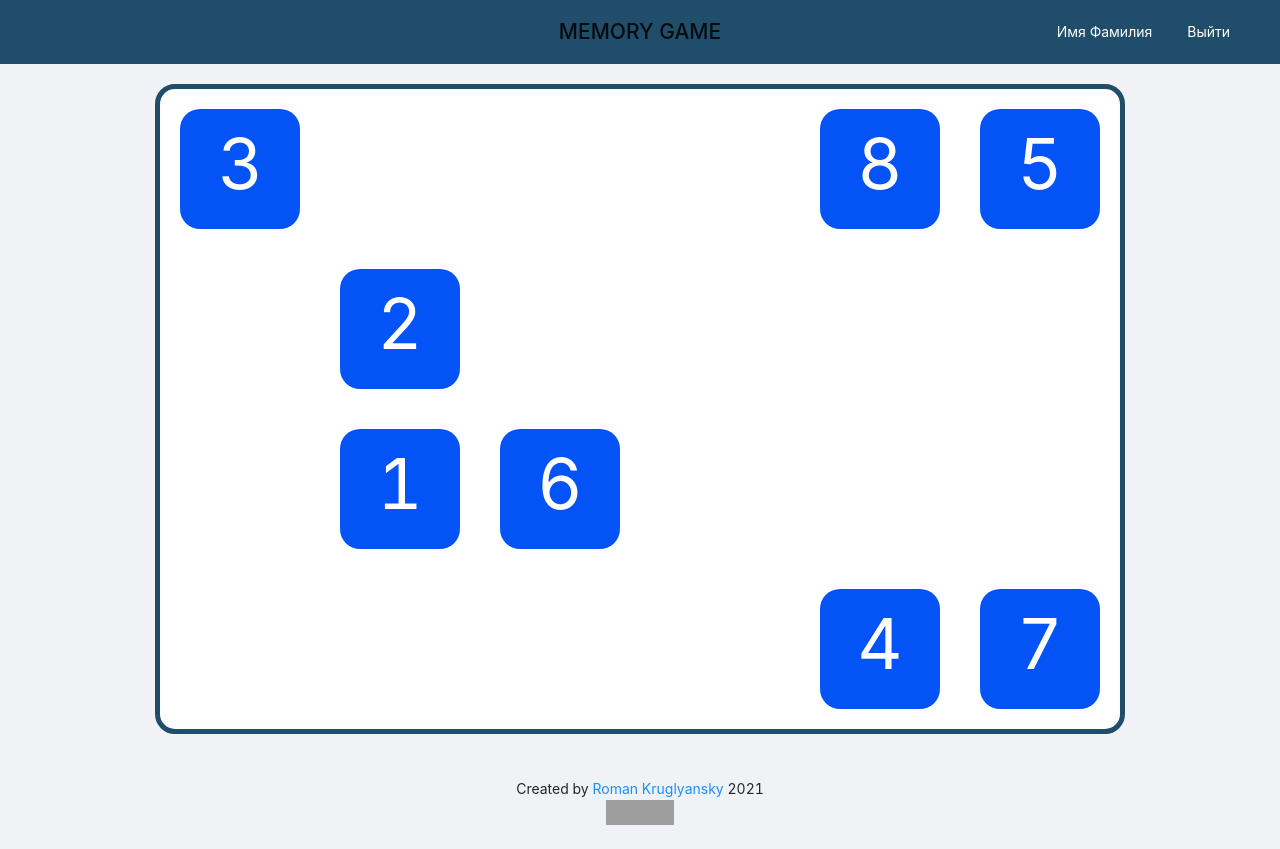
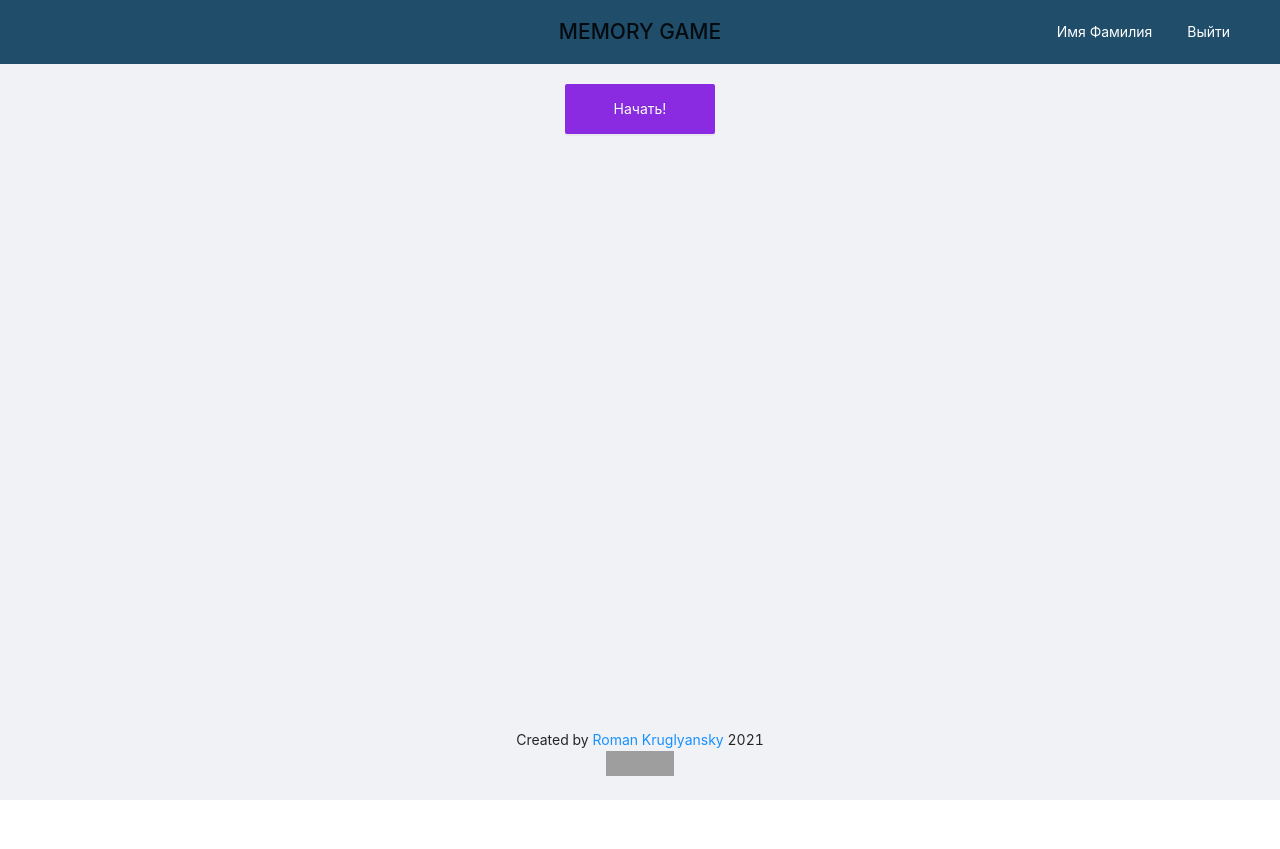
Before and after one commit to Kruglyanski/react-game, a React (Create React App) app in the folder client/: page / in a window 1280 px wide. After the commit the page ends 800 px from the top, so only its background shows below. Built offline with nearby package versions, Linux system fonts and the light colour scheme; grey boxes are pictures that could not be loaded.

Commit message:
feat: add button start game

```diff
--- a/client/src/components/Card/Card.css
+++ b/client/src/components/Card/Card.css
@@ -9,11 +9,11 @@
 /*.card:hover .flippingContainer {*/
 /*    transform: rotateY(180deg);*/
 /*}*/
-.card.activeCard .flippingContainer{
+.card.hiddenCard .flippingContainer{
     transform: rotateY(180deg);
 }
 
-.card.errorCard .front{
+.errorCard .front{
     background-color: crimson!important;
 }
 
--- a/client/src/components/Card/Card.tsx
+++ b/client/src/components/Card/Card.tsx
@@ -1,37 +1,53 @@
-import React, {useState} from 'react'
+import React, {useEffect, useState} from 'react'
 import './Card.css'
 import {useDispatch, useSelector} from 'react-redux'
 import {setCurrentGameNumber, setIsError} from '../../redux/gameReducer'
 import {RootStateType} from '../../redux/rootReducer'
+
 type PropsType = {
     number: number | null
-
-
+    isCardsHidden: boolean
+    setIsCardsHidden: (arg: boolean) => void
 }
-export const Card: React.FC<PropsType> = ({number}) => {
+export const Card: React.FC<PropsType> = ({number, isCardsHidden, setIsCardsHidden}) => {
     const dispatch = useDispatch()
     const currentGameNumber = useSelector((state: RootStateType) => state.game.currentGameNumber)
     const isError = useSelector((state: RootStateType) => state.game.isError)
     const [isActiveClass, setIsActiveClass] = useState(false)
     const [isErrorClass, setIsErrorClass] = useState(false)
-    const cardHandler = () =>{
-                if(currentGameNumber===number){
+
+
+
+    const cardHandler = () => {
+        if (currentGameNumber===1 && number === 1) {
+            setIsCardsHidden(true)
+        }
+
+        if (currentGameNumber === number) {
             console.log('ok')
             dispatch(setCurrentGameNumber())
-                    setIsActiveClass(!isActiveClass)
+            setIsActiveClass(true)
         } else {
             dispatch(setIsError(true))
+            setIsActiveClass(true)
             setIsErrorClass(true)
             console.log('ne ok')
         }
     }
 
-    const classNames =['card']
-    isActiveClass && classNames.push('activeCard')
+    const classNames = ['card']
+
+
+
+    isCardsHidden && classNames.push('hiddenCard')
+    if (isActiveClass){
+        const i = classNames.indexOf('hiddenCard')
+        classNames.splice(i,1)
+    }
     isErrorClass && classNames.push('errorCard')
 
     return (
-        <div className={classNames.join(' ')} onClick={cardHandler} title={String(number)}>
+        <div className={classNames.join(' ')} onClick={cardHandler}>
             <div className="flippingContainer">
                 <div className="front">
                     {number}
--- a/client/src/components/Game/Game.tsx
+++ b/client/src/components/Game/Game.tsx
@@ -1,5 +1,7 @@
-import React, {useState} from 'react'
+import React, {useEffect, useState} from 'react'
 import {Card} from '../Card/Card'
+import {useDispatch, useSelector} from 'react-redux'
+import {RootStateType} from '../../redux/rootReducer'
 
 //Тасование Фишера — Йетса:
 function shuffle(array: Array<number>) {
@@ -16,16 +18,28 @@ const shuffledNumbers = shuffle(numbers)
 export const Game = () => {
     console.log(shuffledNumbers)
    // const slicedShuffle = shuffledNumbers.slice(0, modeCards)
+    const dispatch = useDispatch()
+    const isStarted =useSelector((state: RootStateType) => state.game.isStarted)
+    const [isCardsHidden, setIsCardsHidden] = useState(false)
+    useEffect(() => {
+        if (isStarted) {
+            setTimeout(() => {
+                setIsCardsHidden(true)
+            }, 3000)
+        }
+    }, [ dispatch])
+    return (
 
-    return (
         <div className="game">
-
+            {console.log('render')}
             {shuffledNumbers.map(i =>{
 
                 if (i<=modeCards){
                   return <Card
                       key={i}
                       number={i}
+                      isCardsHidden={isCardsHidden}
+                      setIsCardsHidden={setIsCardsHidden}
                     />
 
                 } else {
--- a/client/src/components/Layout/LayoutCustom.css
+++ b/client/src/components/Layout/LayoutCustom.css
@@ -77,7 +77,14 @@ header h1 {
     margin: 0 auto;
 }
 
-
+.startButton{
+    width: 200px;
+    height: 50px;
+    justify-self: center;
+    background-color: blueviolet;
+    outline: none;
+    border: none;
+}
 
 /*.uploadWrapper {*/
 /*    font-size: 12px;*/
--- a/client/src/components/Layout/LayoutCustom.tsx
+++ b/client/src/components/Layout/LayoutCustom.tsx
@@ -1,13 +1,20 @@
-import React  from 'react'
-import {Layout} from 'antd'
+import React from 'react'
+import {Button, Layout} from 'antd'
 import './LayoutCustom.css'
 
 import {Game} from '../Game/Game'
+import {useDispatch, useSelector} from 'react-redux'
+import {setIsStarted} from '../../redux/gameReducer'
+import {RootStateType} from '../../redux/rootReducer'
 
 const {Header, Content, Footer} = Layout
 
 export const LayoutCustom = () => {
-
+    const dispatch = useDispatch()
+    const isStarted = useSelector((state: RootStateType) => state.game.isStarted)
+    const startHandler = () => {
+        dispatch(setIsStarted(true))
+    }
 
     return (
         <Layout className="layout">
@@ -29,7 +36,22 @@ export const LayoutCustom = () => {
                     <div className="stats">
 
                     </div>
-                   <Game/>
+
+                    {
+                        isStarted
+                            ?
+                            <Game/>
+                            :
+                            <Button
+                                style={{width: 150, height: 50}}
+                                type="primary"
+                                onClick={startHandler}
+                                className="startButton"
+                            >
+                                Начать!
+                            </Button>
+                    }
+
                     <div className="controls">
 
 
--- a/client/src/redux/gameReducer.ts
+++ b/client/src/redux/gameReducer.ts
@@ -4,12 +4,14 @@ import { createSlice} from '@reduxjs/toolkit'
 type StateType = {
     isError: boolean
     currentGameNumber: number
+    isStarted: boolean
 }
 
 
 const initialState: StateType = {
     isError: false,
-    currentGameNumber: 1
+    currentGameNumber: 1,
+    isStarted: false
 }
 
 
@@ -23,10 +25,18 @@ const gameReducer = createSlice({
                 currentGameNumber: state.currentGameNumber + 1
             }
         },
+
         setIsError: (state, action) => {
             return {
                 ...state,
                 isError: action.payload
+            }
+        },
+
+        setIsStarted: (state, action) => {
+            return {
+                ...state,
+                isStarted: action.payload
             }
         }
 
@@ -35,6 +45,6 @@ const gameReducer = createSlice({
     extraReducers: {}
 })
 
-export const {setCurrentGameNumber, setIsError} = gameReducer.actions
+export const {setCurrentGameNumber, setIsError, setIsStarted} = gameReducer.actions
 
 export default gameReducer.reducer
```
Lines whose indentation alone changed are shown as unchanged.
